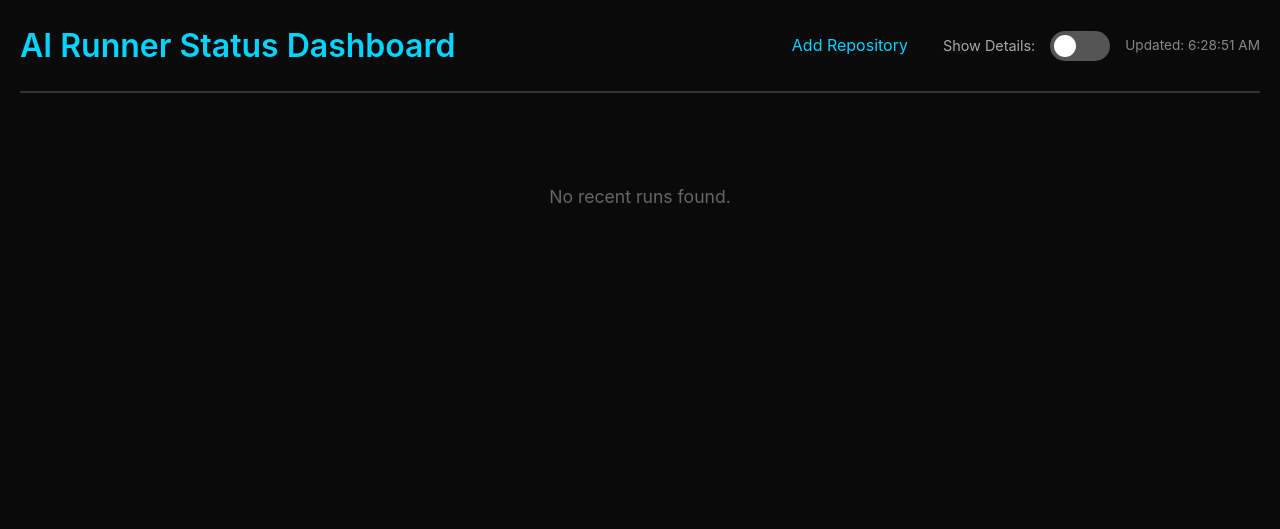
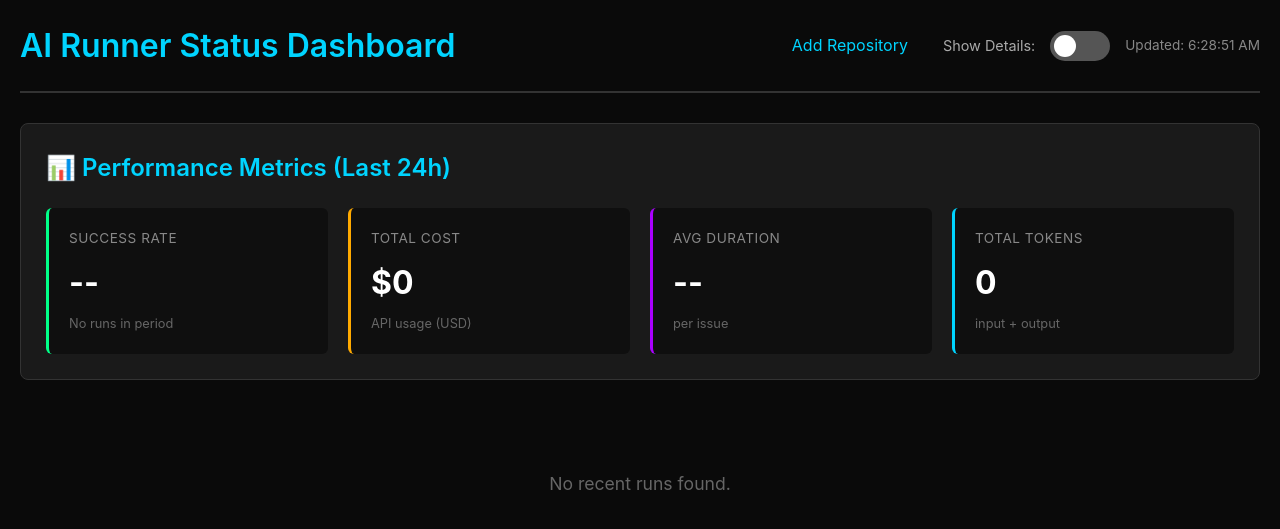
Before and after one commit to Moveware-Group/moveware-runner-ai, a FastAPI app: page /status in a window 1280 px wide. Shown: the top 529 px of the page. Run offline with FastAPI, Linux system fonts and the light colour scheme; data that the repository does not hold is empty; parts of the project's set-up code (start-up, migrations or seed data) failed here and were passed over.

Commit message:
fix: NaN/undefined in performance metrics on status dashboard
- metrics.py: Return full structure with zeros on exception instead of empty dict
- status.html: Defensive rendering with ?? 0 fallbacks, show placeholders when no runs

Co-authored-by: Cursor <cursoragent@cursor.com>

```diff
--- a/app/metrics.py
+++ b/app/metrics.py
@@ -253,4 +253,15 @@ def get_summary_stats(hours: int = 24) -> Dict[str, Any]:
 
     except Exception as e:
         print(f"Warning: Could not calculate summary stats: {e}")
-        return {}
+        return {
+            "period_hours": hours,
+            "total_runs": 0,
+            "completed": 0,
+            "failed": 0,
+            "success_rate": 0,
+            "total_cost_usd": 0,
+            "avg_duration_seconds": 0,
+            "total_tokens": 0,
+            "error_categories": {},
+            "avg_self_heal_attempts": 0,
+        }
--- a/app/templates/status.html
+++ b/app/templates/status.html
@@ -475,29 +475,43 @@
 
         // Render metrics
         function renderMetrics(data) {
-            if (!data || data.total_runs === 0) {
-                document.getElementById('metricsSection').style.display = 'none';
+            const totalRuns = (data && data.total_runs) ?? 0;
+            const completed = (data && data.completed) ?? 0;
+            const failed = (data && data.failed) ?? 0;
+            const successRate = (data && data.success_rate) ?? 0;
+            const totalCostUsd = (data && data.total_cost_usd) ?? 0;
+            const avgDurationSec = (data && data.avg_duration_seconds) ?? 0;
+            const totalTokens = (data && data.total_tokens) ?? 0;
+
+            if (totalRuns === 0) {
+                document.getElementById('successRate').textContent = '--';
+                document.getElementById('successSubtext').textContent = 'No runs in period';
+                document.getElementById('totalCost').textContent = '$0';
+                document.getElementById('avgDuration').textContent = '--';
+                document.getElementById('totalTokens').textContent = '0';
+                document.getElementById('tokensSubtext').textContent = 'input + output';
+                document.getElementById('errorCategoriesSection').innerHTML = '';
                 return;
             }
 
             // Success rate
-            document.getElementById('successRate').textContent = `${data.success_rate}%`;
+            document.getElementById('successRate').textContent = `${successRate}%`;
             document.getElementById('successSubtext').textContent =
-                `${data.completed} completed, ${data.failed} failed`;
+                `${completed} completed, ${failed} failed`;
 
             // Total cost
-            document.getElementById('totalCost').textContent = `$${data.total_cost_usd}`;
+            document.getElementById('totalCost').textContent = `$${totalCostUsd}`;
 
             // Average duration
-            const avgMin = Math.floor(data.avg_duration_seconds / 60);
-            const avgSec = Math.floor(data.avg_duration_seconds % 60);
+            const avgMin = Math.floor(avgDurationSec / 60);
+            const avgSec = Math.floor(avgDurationSec % 60);
             document.getElementById('avgDuration').textContent = `${avgMin}m ${avgSec}s`;
 
             // Total tokens
-            const tokensK = Math.round(data.total_tokens / 1000);
+            const tokensK = Math.round(totalTokens / 1000);
             document.getElementById('totalTokens').textContent = `${tokensK}K`;
             document.getElementById('tokensSubtext').textContent =
-                `${data.total_runs} runs processed`;
+                `${totalRuns} runs processed`;
 
             // Error categories
             if (data.error_categories && Object.keys(data.error_categories).length > 0) {
```
